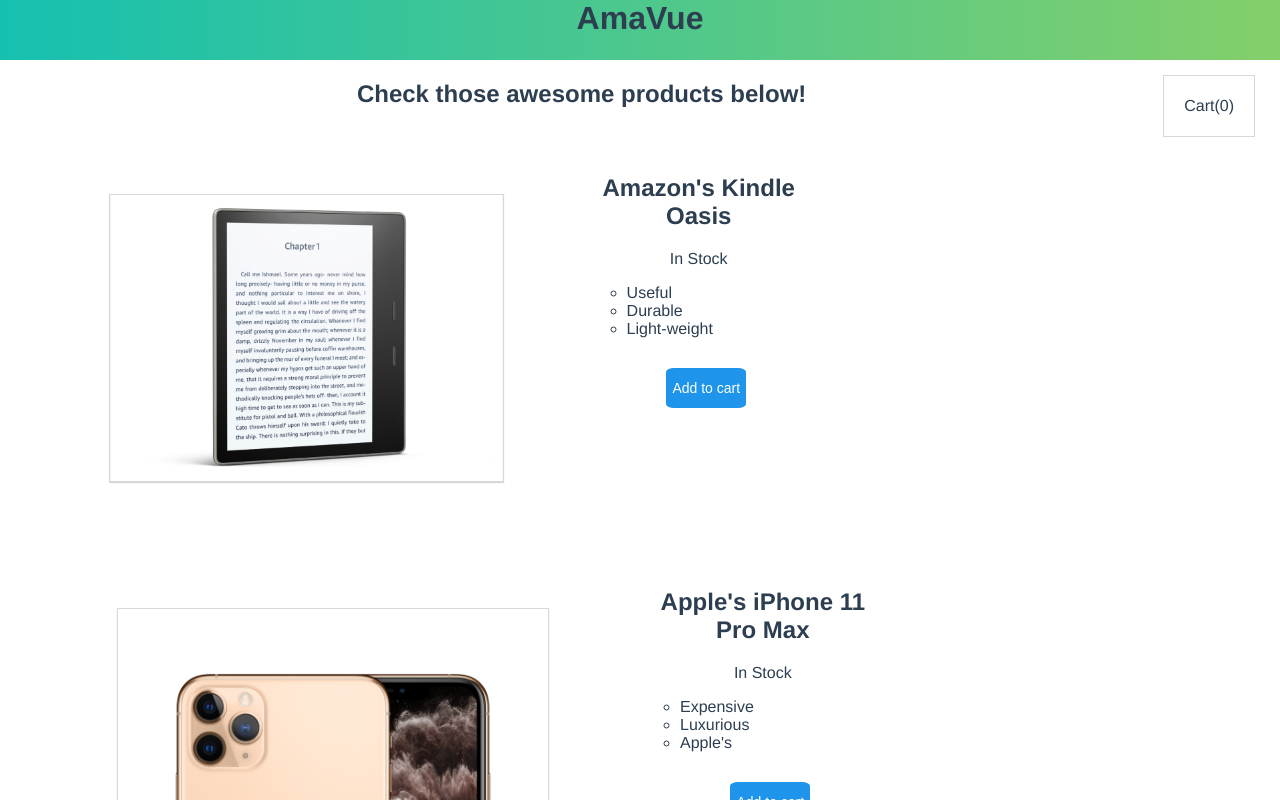
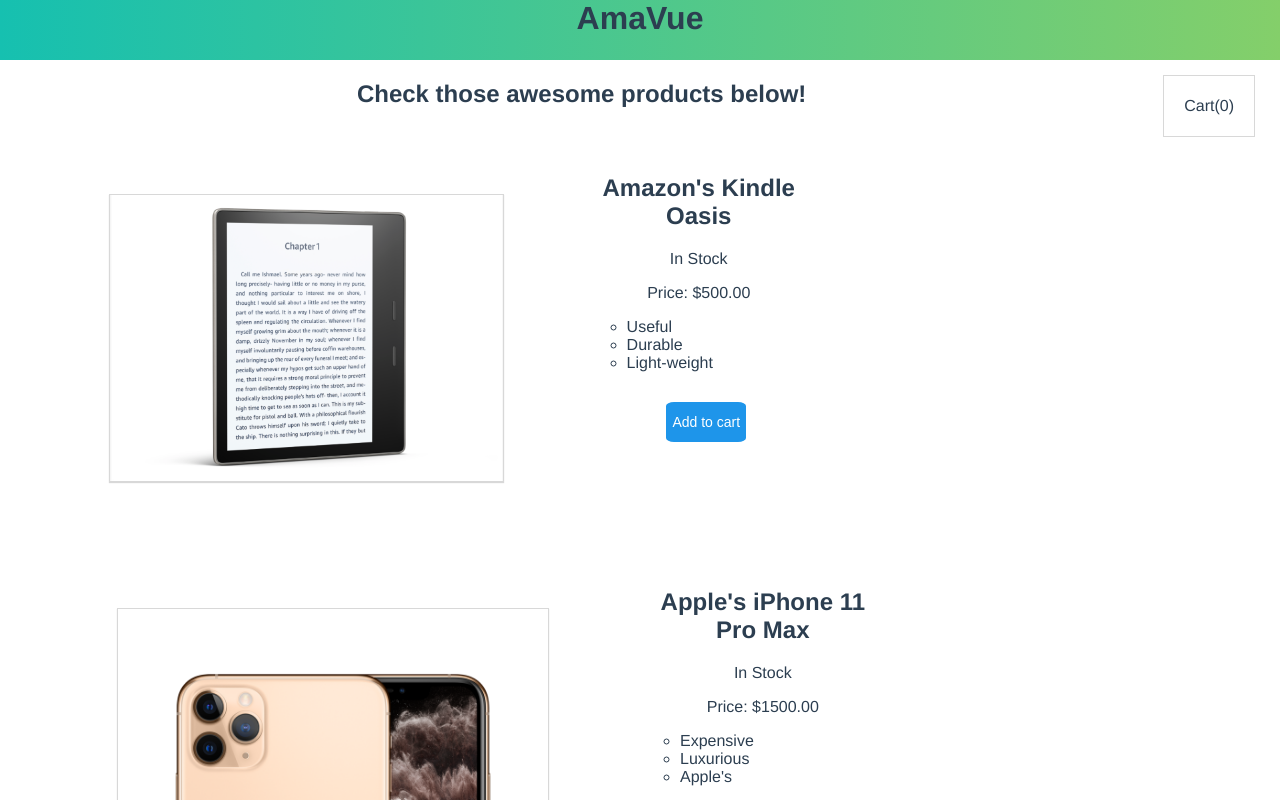
Before and after one commit to quoclien/vue-shopping-cart, a Vue app: page / in a window 1280 px wide. Shown: the top 800 px of the page. Built offline with nearby package versions, Linux system fonts and the light colour scheme.

Commit message:
feat: show price in product

```diff
--- a/src/components/Cart.vue
+++ b/src/components/Cart.vue
@@ -14,7 +14,7 @@
                         <div class="product-info">
                             <h2>{{ products[key].name }}</h2>
                             <p>Quantity: {{value}}</p>
-                            <p>Subtotal: {{parseInt(value) * parseInt(products[key].price)}}</p>
+                            <p>Subtotal: ${{parseInt(value) * parseInt(products[key].price)}}.00</p>
                             <button @click="removeFromCart(key)"
                                     :disabled="!value"
                                     :class="{ disabledButton: !value, activeRemove: value }"
@@ -25,7 +25,7 @@
                     </div>
                 </li>
             </ul>
-            <p>Total: {{total}}</p>
+            <p>Total: ${{total}}.00</p>
         </div>
     </div>
 </template>
--- a/src/components/Product.vue
+++ b/src/components/Product.vue
@@ -6,7 +6,10 @@
 
         <div class="product-info">
             <h2>{{ name }}</h2>
-            <p v-if="inStock">In Stock</p>
+            <div v-if="inStock">
+                <p>In Stock</p>
+                <p>Price: ${{price}}.00</p>
+            </div>
             <p v-else>Out of Stock</p>
 
             <ul>
@@ -54,6 +57,9 @@
             },
             name(){
                 return this.product.brand + "'s " + this.product.name;
+            },
+            price(){
+                return this.product.price;
             }
         }
     }
```
